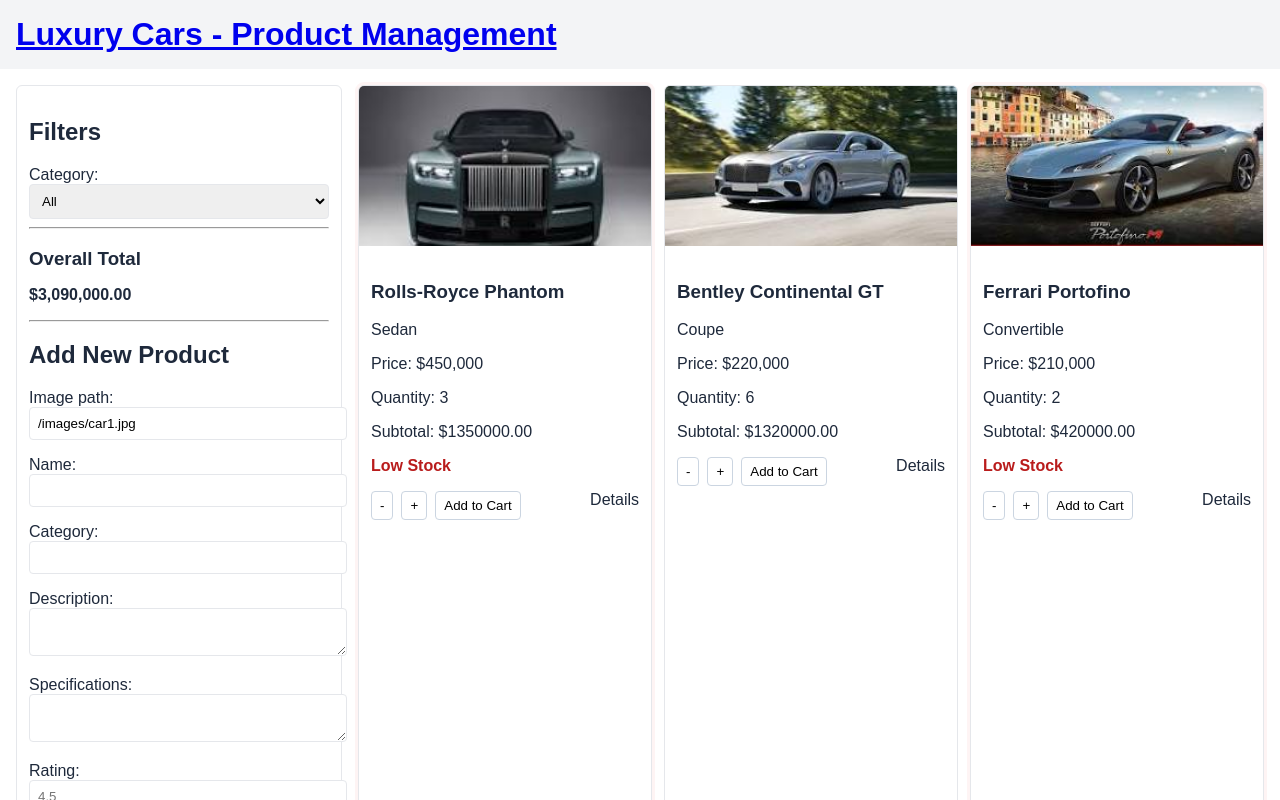
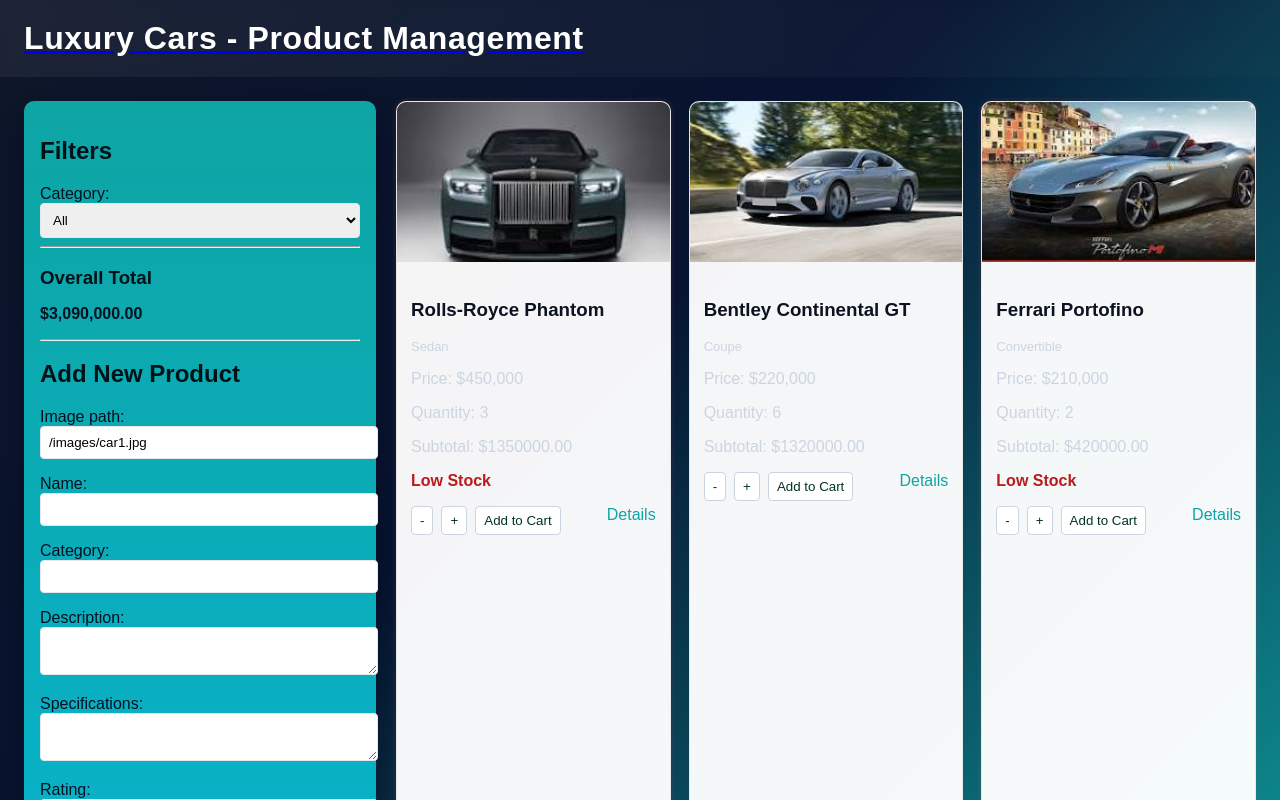
Before and after one commit to RhenZ114/Manapsal_Finals, a React (Vite) app: page / in a window 1280 px wide. Shown: the top 800 px of the page. Built offline with nearby package versions, Linux system fonts and the light colour scheme.

Commit message:
style: refresh site color scheme  gradient background, sidebar/header and card color updates

```diff
--- a/src/index.css
+++ b/src/index.css
@@ -1,22 +1,38 @@
 :root{
-  --accent: #1e293b;
-  --muted: #6b7280;
+  --accent: #0ea5a4;
+  --muted: #cbd5e1;
+  --bg-start: #0f172a;
+  --bg-end: #0ea5a4;
+  --card-bg: rgba(255,255,255,0.96);
+  --sidebar-bg: linear-gradient(180deg,#0ea5a4 0%, #06b6d4 100%);
 }
-body{font-family: Arial, Helvetica, sans-serif; margin:0; padding:0; color:var(--accent)}
-.app header{background:#f3f4f6;padding:16px}
-.app header h1{margin:0}
-.container{display:flex;gap:16px;padding:16px}
-.sidebar{width:300px;background:#fff;padding:12px;border-radius:6px;border:1px solid #e5e7eb}
-.product-grid{flex:1;display:grid;grid-template-columns:repeat(auto-fill,minmax(260px,1fr));gap:12px}
-.card{background:#fff;border:1px solid #e5e7eb;border-radius:6px;overflow:hidden;transition:transform .18s ease,box-shadow .18s ease;cursor:default}
+.body-font{font-family: Inter, system-ui, -apple-system, 'Segoe UI', Roboto, 'Helvetica Neue', Arial}
+body{font-family: Arial, Helvetica, sans-serif; margin:0; padding:0; color:var(--muted); background: linear-gradient(135deg, var(--bg-start) 0%, #071330 40%, var(--bg-end) 100%); min-height:100vh}
+.app header{background:linear-gradient(90deg, rgba(255,255,255,0.06), rgba(255,255,255,0.02));backdrop-filter: blur(4px);padding:20px 24px}
+.app header h1{margin:0;color:#ffffff;letter-spacing:0.6px}
+.container{display:flex;gap:20px;padding:24px}
+.sidebar{width:320px;background: var(--sidebar-bg);padding:16px;border-radius:10px;color:#012;box-shadow:0 8px 30px rgba(2,6,23,0.4)}
+.product-grid{flex:1;display:grid;grid-template-columns:repeat(auto-fill,minmax(260px,1fr));gap:18px}
+.card{background:var(--card-bg);border:1px solid rgba(2,6,23,0.06);border-radius:10px;overflow:hidden;transition:transform .18s ease,box-shadow .18s ease;cursor:default}
 .card img{width:100%;height:160px;object-fit:cover;transition:transform .18s ease}
-.card-body{padding:12px}
+.card-body{padding:14px}
 .card .controls{display:flex;gap:8px;flex-wrap:wrap;margin-top:8px}
 .card .details{margin-left:auto;text-decoration:none;color:var(--accent)}
 .low-stock{box-shadow:0 0 0 3px rgba(239,68,68,0.06)}
 
-.card:hover{transform:scale(1.03);box-shadow:0 12px 30px rgba(2,6,23,0.08);cursor:pointer}
-.card:hover img{transform:scale(1.06)}
+.card:hover{transform:scale(1.04);box-shadow:0 18px 50px rgba(2,6,23,0.22);cursor:pointer}
+.card:hover img{transform:scale(1.07)}
+
+.card h3{color:#0b1220}
+.card .category{color:var(--muted);font-size:13px}
+
+.sidebar h2, .sidebar h3{color:#021117}
+.sidebar label, .sidebar p{color:#012}
+
+.controls button{padding:6px 8px;border-radius:6px;border:none;background:#0ea5a4;color:#032;padding:8px 10px;cursor:pointer}
+.controls button:hover{filter:brightness(0.95)}
+
+.details{color:var(--accent);text-decoration:none}
 .low{color:#b91c1c;font-weight:700}
 .detail{padding:16px}
 
```
